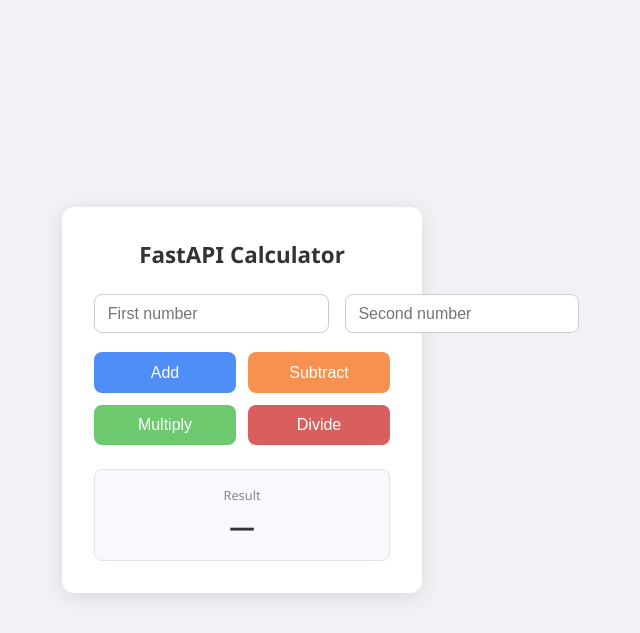
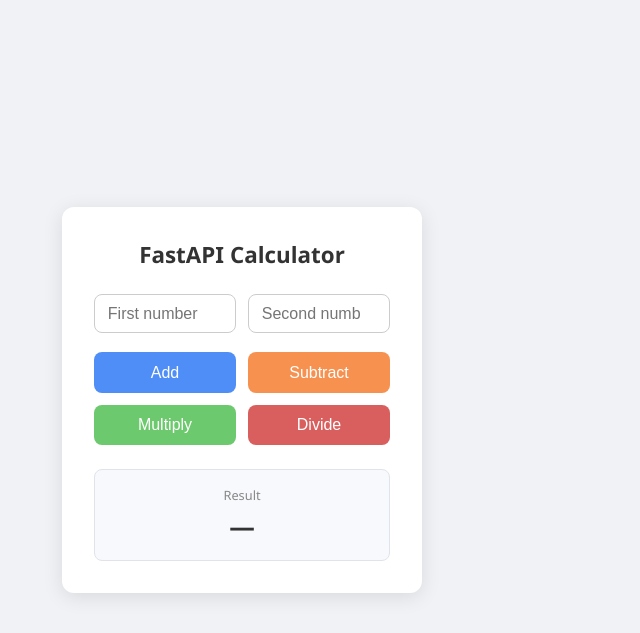
Before and after one commit to kushyarwar/IS601_Module8, a FastAPI app: page / in a window 1280 px wide. Shown: the top 633 px of the page, without its empty margins (398-1038 px from the left). Run offline with FastAPI, Linux system fonts and the light colour scheme.

Commit message:
Fix input layout overflow in calculator card

```diff
--- a/templates/index.html
+++ b/templates/index.html
@@ -29,11 +29,14 @@
     }
     .inputs {
       display: flex;
-      gap: 1rem;
+      flex-wrap: nowrap;
+      gap: 0.75rem;
       margin-bottom: 1.2rem;
     }
     input[type="number"] {
-      flex: 1;
+      flex: 1 1 0;
+      min-width: 0;
+      width: 0;
       padding: 0.6rem 0.8rem;
       border: 1px solid #ccc;
       border-radius: 8px;
```
